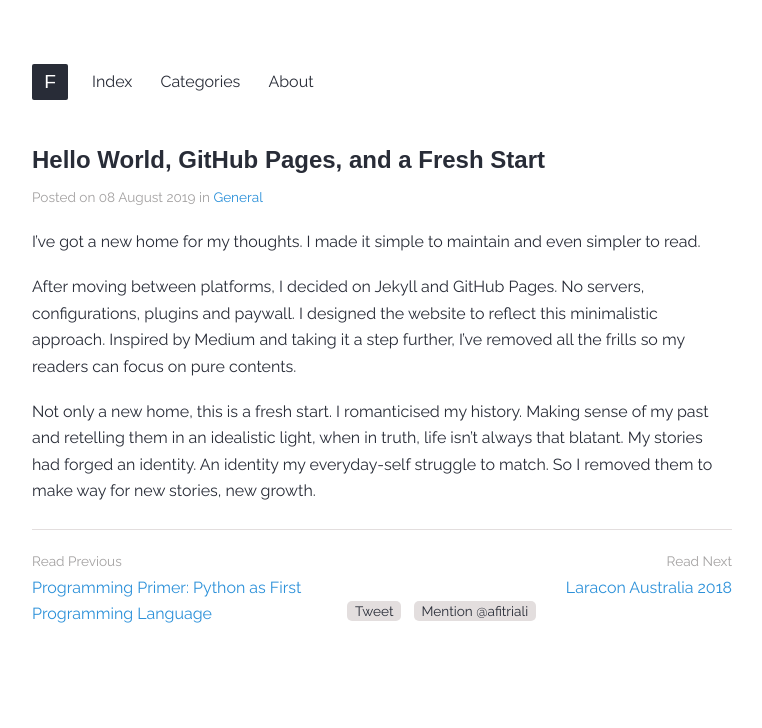
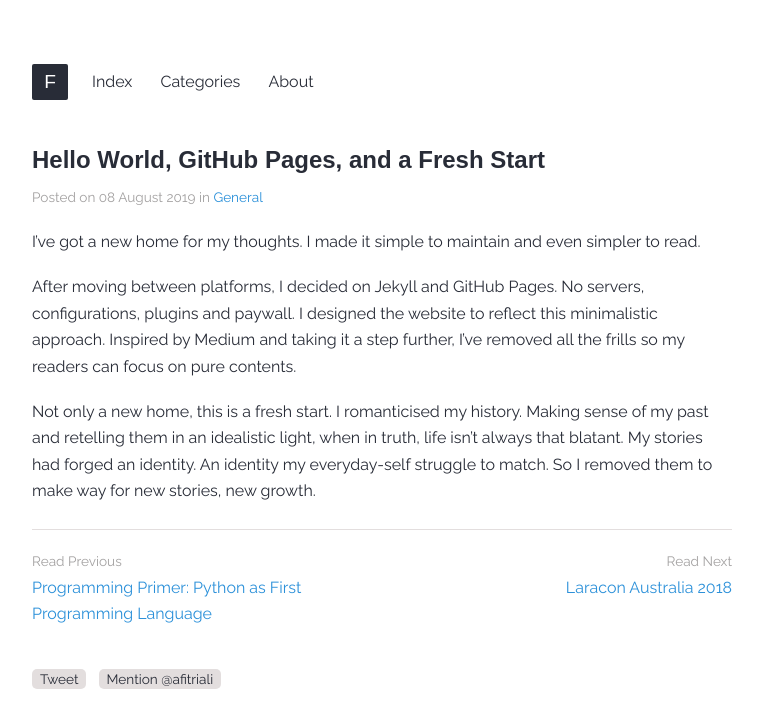
Before and after one commit to xfltrt/xfltrt.github.io, a Jekyll site: the page built from _posts/2019-08-08-hello-world.md, in a window 1280 px wide. Shown: the top 728 px of the page, without its empty margins (258-1020 px from the left). Built offline with Jekyll 4.4.1, drawn with Linux system fonts in a browser that asks for light colours; some web fonts are replaced; comment, search, counter and statistics services are not loaded.

Commit message:
Update post.html

```diff
--- a/_layouts/post.html
+++ b/_layouts/post.html
@@ -13,7 +13,7 @@ layout: default
     {{ content }}
   </div>
   <div class="post">
-    <div class="page-navigation">
+    <div class="page-navigation clearfix">
       {% if page.previous.url %}
         <a class="prev" href="{{page.previous.url}}"><span class="details">Read Previous</span>{{page.previous.title}}</a>
       {% endif %}
```
